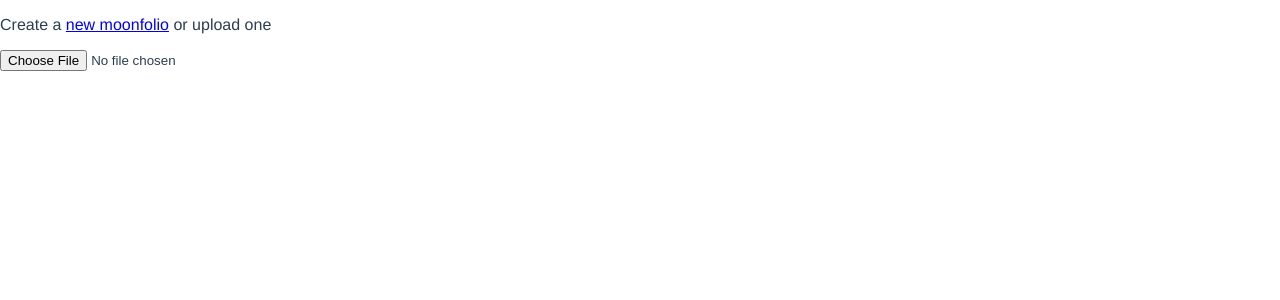
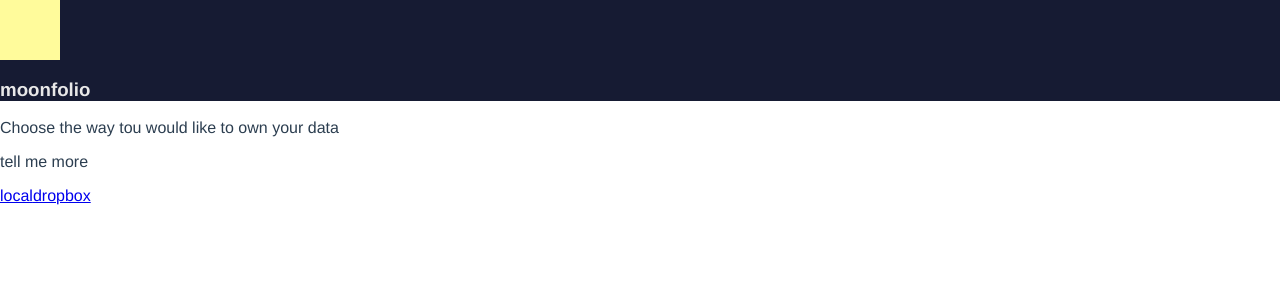
Before and after one commit to Moonfolio/moonfolio-frontend, a Vue app: page /#/ in a window 1280 px wide. Shown: the top 300 px of the page. Built offline with nearby package versions, Linux system fonts and the light colour scheme.

Commit message:
added header and back selection

```diff
--- /dev/null
+++ b/src/components/header.vue
@@ -0,0 +1,27 @@
+<template lang="html">
+  <div class="container">
+    <div class="current-mnf-name">
+      {{moonfolioName}}
+    </div>
+    <portfolio-save-button></portfolio-save-button>
+  </div>
+</template>
+
+<script>
+import { mapGetters } from 'vuex'
+import portfolioSaveButton from './portfolio-save-button'
+export default {
+  components: {
+    portfolioSaveButton
+  },
+  computed: {
+    ...mapGetters([
+      'moonfolioName'
+    ])
+  }
+}
+
+</script>
+
+<style lang="css" scoped>
+</style>
--- a/src/components/portfolio-save-button.vue
+++ b/src/components/portfolio-save-button.vue
@@ -26,5 +26,5 @@ export default {
 }
 </script>
 
-<style lang="css">
+<style lang="css" scoped>
 </style>
--- a/src/components/portfolio-upload.vue
+++ b/src/components/portfolio-upload.vue
@@ -21,5 +21,5 @@ export default {
 }
 </script>
 
-<style lang="css">
+<style lang="css" scoped>
 </style>
--- a/src/components/transaction-list.vue
+++ b/src/components/positions-list.vue
@@ -5,9 +5,10 @@
       <thead>
           <tr>
               <th>Coin</th>
-              <th>Exchanger</th>
-              <th>Amount</th>
-              <th>Type</th>
+              <th>purchase price avg.</th>
+              <th>Investment</th>
+              <th>Price</th>
+              <th>Profits</th>
           </tr>
       </thead>
       <tbody>
--- a/src/components/transaction-register-form.vue
+++ b/src/components/transaction-register-form.vue
@@ -76,6 +76,6 @@ export default {
 </script>
 
 <!-- Add "scoped" attribute to limit CSS to this component only -->
-<style>
+<style lang="css" scoped>
 
 </style>
--- a/src/router/index.js
+++ b/src/router/index.js
@@ -2,6 +2,7 @@ import Vue from 'vue'
 import Router from 'vue-router'
 import Home from '@/views/home'
 import LoadData from '@/views/load-data'
+import BackSelection from '@/views/back-selection'
 
 Vue.use(Router)
 
@@ -9,6 +10,10 @@ export default new Router({
   routes: [
     {
       path: '/',
+      component: BackSelection
+    },
+    {
+      path: '/local',
       component: LoadData
     },
     {
--- a/src/store/store.js
+++ b/src/store/store.js
@@ -19,6 +19,9 @@ export const store = new Vuex.Store({
   getters: {
     moonfolio: state => {
       return state.moonfolio
+    },
+    moonfolioName: state => {
+      return state.selectedMoonfolio
     },
     coinsList: state => {
       const currentMnfl = state.moonfolio.find(element=>{
--- /dev/null
+++ b/src/views/back-selection.vue
@@ -0,0 +1,38 @@
+<template lang="html">
+  <div class="container">
+    <header class="card-header">
+      <div class="moon">
+      </div>
+      <h3 class="title">moonfolio</h3>
+    </header>
+    <main>
+      <p>Choose the way tou would like to own your data</p>
+      <p>tell me more</p>
+      <router-link to="/local">local</router-link>
+      <router-link to="/dropbox">dropbox</router-link>
+    </main>
+  </div>
+</template>
+
+<script>
+export default {
+}
+</script>
+
+<style lang="css" scoped>
+.card-header {
+  background-color:#161B33;
+}
+.moon {
+  width: 60px;
+  height: 60px;
+  background-color: #FFFB9B;
+}
+.title {
+  color: #E8E8E8;
+}
+.main {
+  color: #161B33;
+  background-color: #E8E8E8;
+}
+</style>
--- a/src/views/home.vue
+++ b/src/views/home.vue
@@ -1,27 +1,24 @@
 <template lang="html">
   <div class="container">
+    <app-header></app-header>
     <transaction-register-form :selectedMnf="selectedMoonfolio"></transaction-register-form>
-    <transactions-list></transactions-list>
-    <portfolio-save-button></portfolio-save-button>
+    <positions-list></positions-list>
   </div>
 </template>
 
 <script>
-import transactionsList from '../components/transaction-list'
+import positionsList from '../components/positions-list'
 import transactionRegisterForm from '../components/transaction-register-form'
-import portfolioSaveButton from '../components/portfolio-save-button'
+import appHeader from '../components/header'
 
 export default {
   components: {
-    transactionsList,
-    transactionRegisterForm,
-    portfolioSaveButton
+    appHeader,
+    positionsList,
+    transactionRegisterForm
   },
   computed: {
     selectedMoonfolio() {
-      // return this.$store.state.moonfolio.filter(function(mnf){
-      //   return mnf.name === this.$store.state.selectedMoonfolio
-      // })
       let mnfList = this.$store.state.moonfolio
       let mnfName = this.$store.state.selectedMoonfolio
       let selectedMoonfolio;
@@ -36,5 +33,5 @@ export default {
 }
 </script>
 
-<style lang="css">
+<style lang="css" scoped>
 </style>
--- a/src/views/load-data.vue
+++ b/src/views/load-data.vue
@@ -16,5 +16,5 @@ export default {
 }
 </script>
 
-<style lang="css">
+<style lang="css" scoped>
 </style>
```
